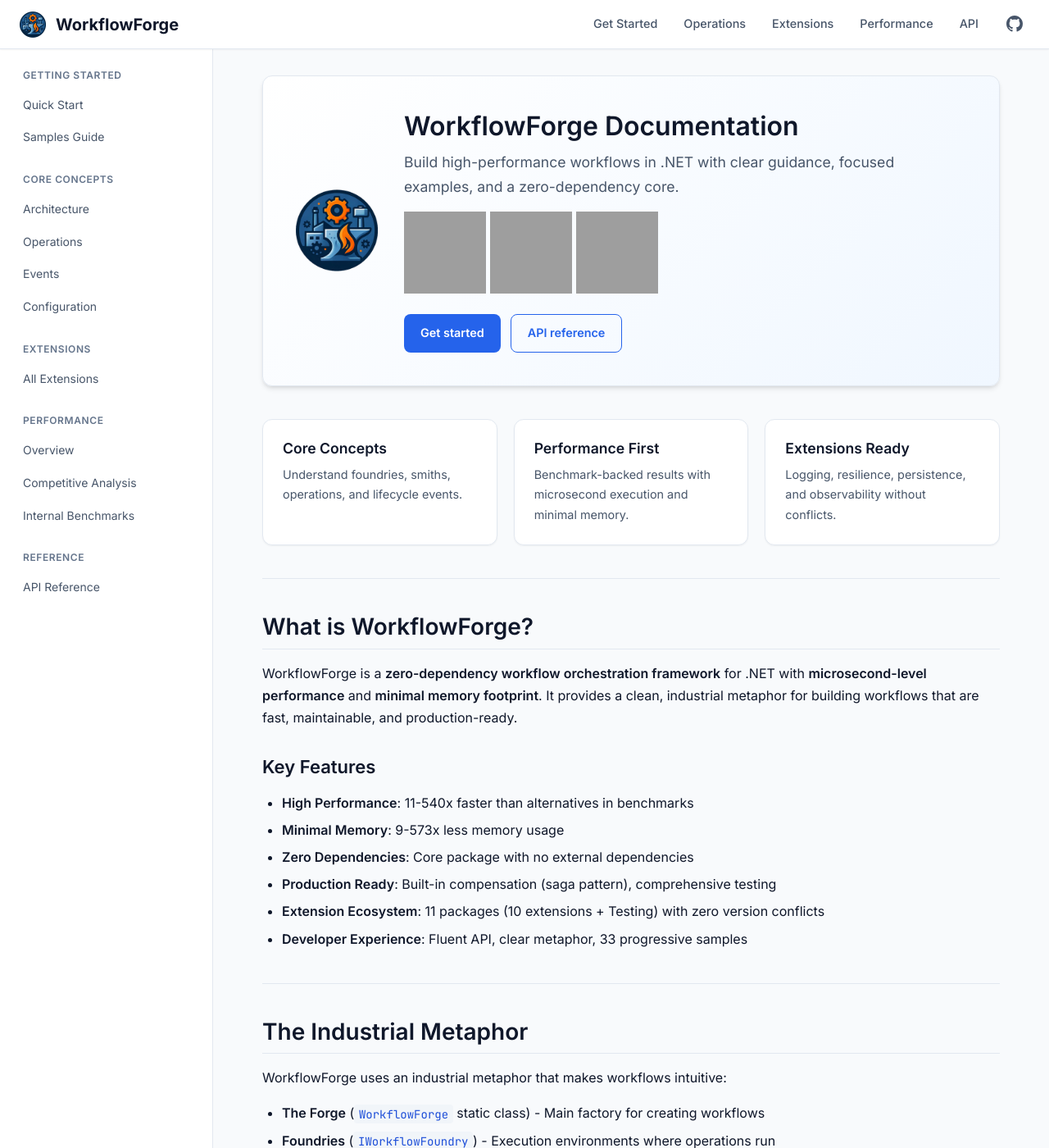
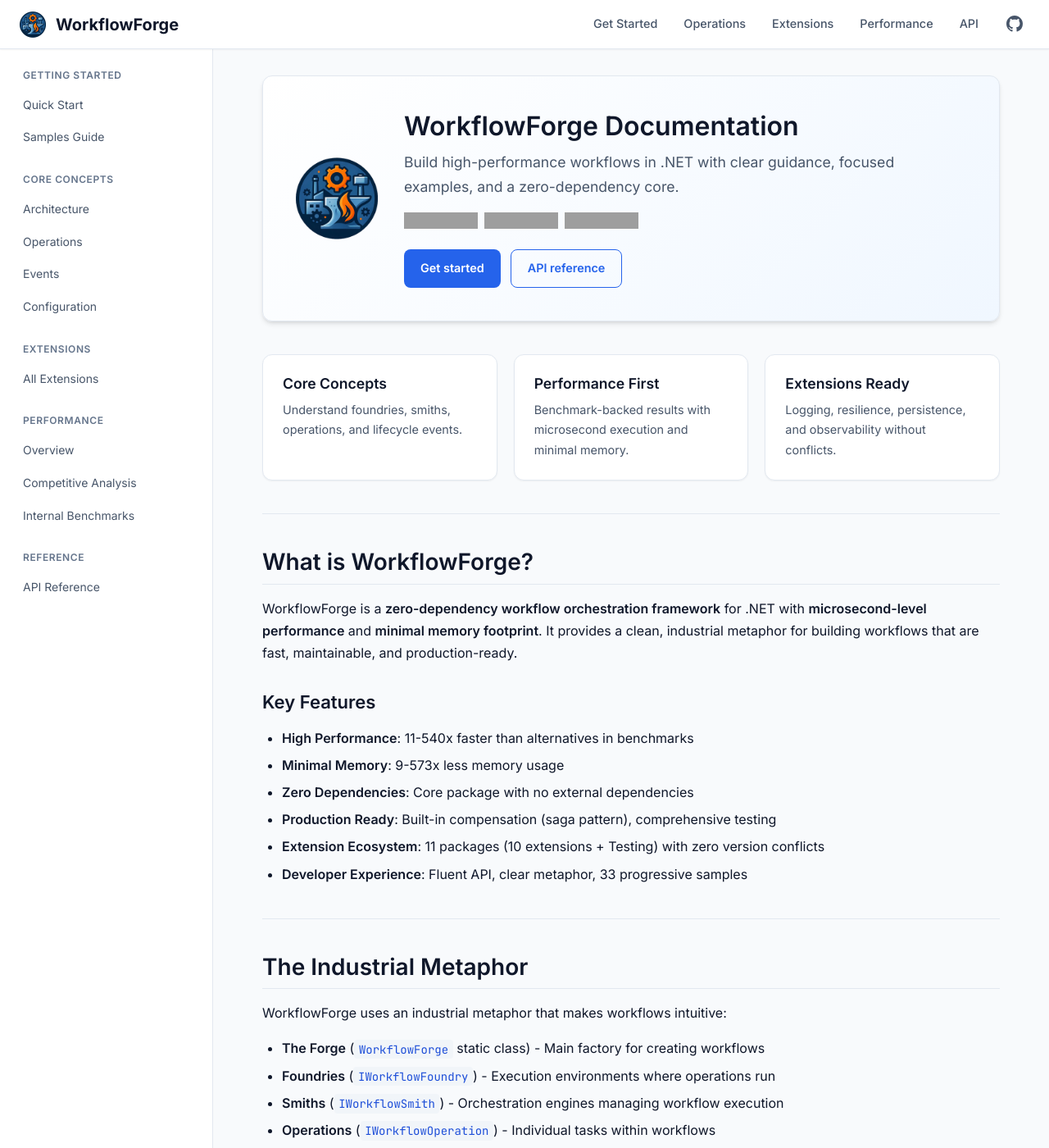
Before and after one commit to animatlabs/workflow-forge, a Jekyll site: the page built from docs/index.md, in a window 1280 px wide and 1400 px high. Shown: the whole window at 82% size. Built offline with Jekyll 4.4.1, drawn with Linux system fonts in a browser that asks for light colours; grey boxes are pictures that could not be loaded.

Commit message:
updated the documetation

```diff
--- a/docs/assets/css/style.css
+++ b/docs/assets/css/style.css
@@ -358,10 +358,27 @@ hr {
   margin-bottom: 2.5rem;
 }
 
-.wf-hero img {
+.wf-hero > img {
   width: 100px;
   height: 100px;
   flex-shrink: 0;
+}
+
+/* Badge styling in hero */
+.wf-badges {
+  display: flex;
+  gap: 0.5rem;
+  flex-wrap: wrap;
+  margin: 0.5rem 0 1rem 0 !important;
+}
+
+.wf-badges a {
+  text-decoration: none;
+}
+
+.wf-badges img {
+  height: 20px !important;
+  width: auto !important;
 }
 
 .wf-hero h1 {
--- a/docs/index.md
+++ b/docs/index.md
@@ -8,7 +8,7 @@ title: WorkflowForge Documentation
   <div>
     <h1>WorkflowForge Documentation</h1>
     <p>Build high-performance workflows in .NET with clear guidance, focused examples, and a zero-dependency core.</p>
-    <p>
+    <p class="wf-badges">
       <a href="https://www.nuget.org/packages/WorkflowForge/"><img src="https://img.shields.io/nuget/v/WorkflowForge.svg" alt="NuGet"></a>
       <a href="https://www.nuget.org/packages/WorkflowForge/"><img src="https://img.shields.io/nuget/dt/WorkflowForge.svg" alt="NuGet Downloads"></a>
       <a href="https://github.com/animatlabs/workflow-forge/blob/main/LICENSE"><img src="https://img.shields.io/badge/license-MIT-blue.svg" alt="License"></a>
```
